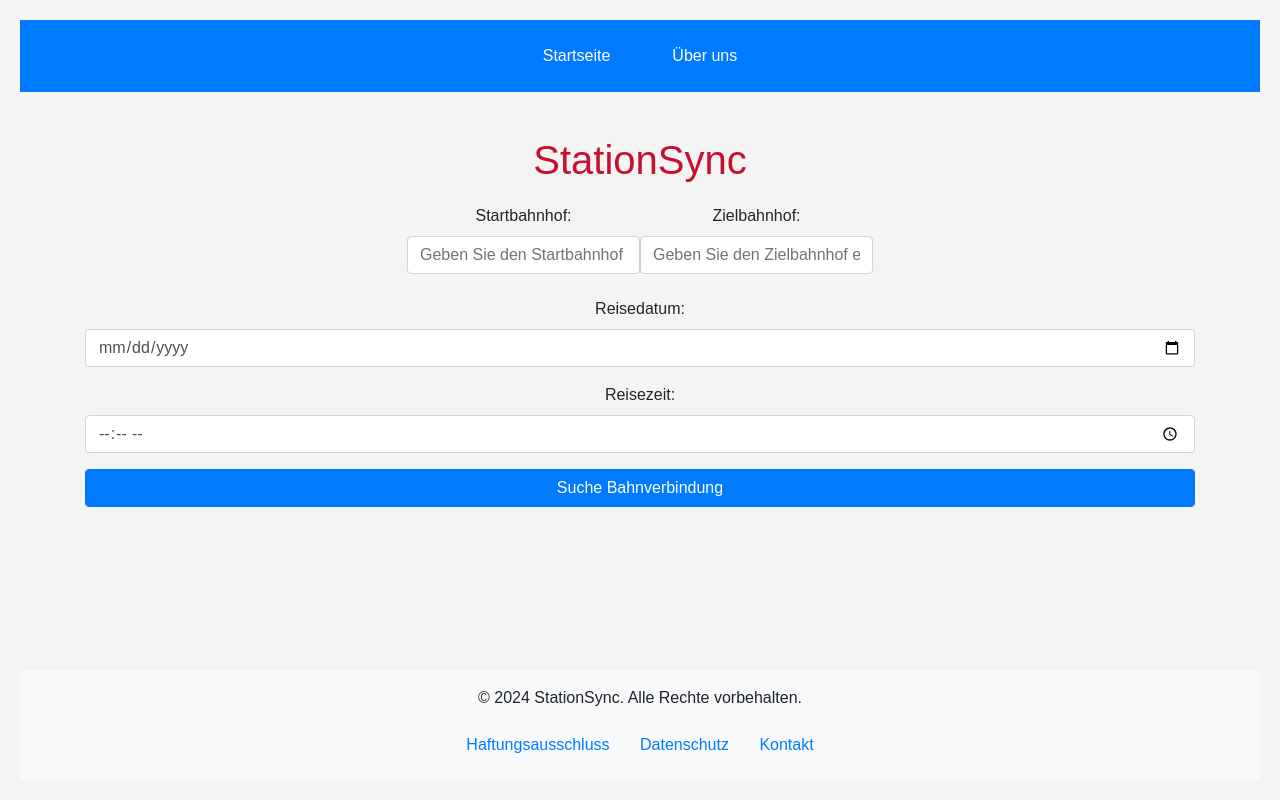
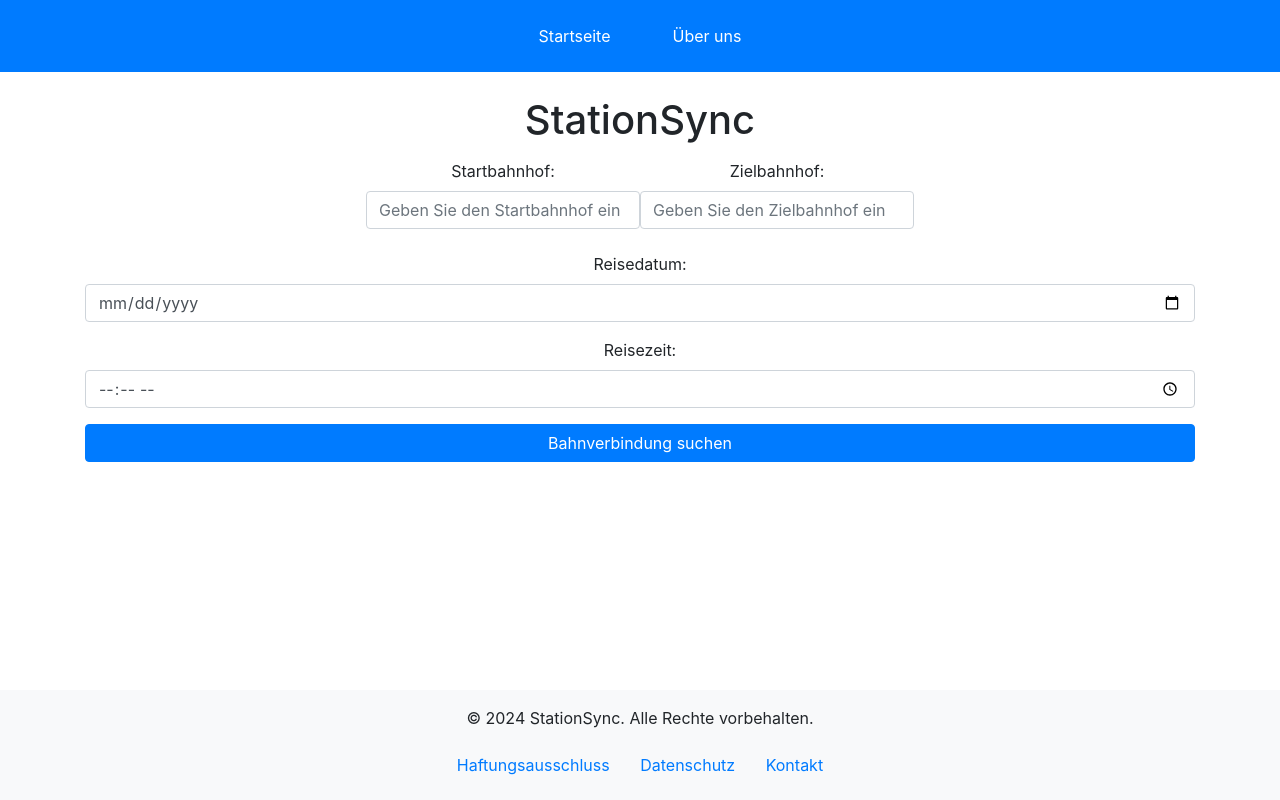
Before and after one commit to StationSync/StationSync, a PHP site: page / in a window 1280 px wide. Run offline with PHP 8.4, Linux system fonts and the light colour scheme.

Commit message:
Style changes

```diff
--- a/css_files/style.css
+++ b/css_files/style.css
@@ -1,17 +1,3 @@
-body {
-    font-family: Arial, sans-serif;
-    text-align: center; /* Zentriert den Text */
-    margin: 0;
-    padding: 20px;
-    background-color: #f4f4f4; /* Heller Hintergrund für bessere Lesbarkeit */
-}
-
-header {
-    background-color: #c8102e; /* Rot für die Deutsche Bahn */
-    padding: 10px 0;
-    color: white; /* Weißer Text auf rotem Hintergrund */
-}
-
 nav ul {
     list-style-type: none;
     padding: 0;
@@ -25,11 +11,6 @@ nav ul li {
 nav ul li a {
     color: white; /* Weißer Text für Links */
     text-decoration: none;
-}
-
-h1 {
-    margin: 20px 0; /* Abstand oben und unten */
-    color: #c8102e; /* Rot für die Überschrift */
 }
 
 .input-container {
--- a/index.html
+++ b/index.html
@@ -1,5 +1,6 @@
 <!DOCTYPE html>
 <html lang="en">
+
 <head>
     <meta charset="UTF-8">
     <meta name="viewport" content="width=device-width, initial-scale=1.0">
@@ -9,6 +10,7 @@
     <script src="https://code.jquery.com/jquery-3.6.0.min.js"></script>
     <link rel="stylesheet" href="css_files/style.css">
 </head>
+
 <body>
     <header class="bg-primary text-white p-3">
         <nav>
@@ -24,11 +26,13 @@
         <div class="input-container mb-2 text-center d-flex justify-content-center">
             <div class="mb-2">
                 <label for="start">Startbahnhof:</label>
-                <input type="text" id="start" name="start" class="form-control" placeholder="Geben Sie den Startbahnhof ein" required>
+                <input type="text" id="start" name="start" class="form-control"
+                    placeholder="Geben Sie den Startbahnhof ein" required>
             </div>
             <div class="mb-2">
                 <label for="ziel">Zielbahnhof:</label>
-                <input type="text" id="ziel" name="ziel" class="form-control" placeholder="Geben Sie den Zielbahnhof ein" required>
+                <input type="text" id="ziel" name="ziel" class="form-control"
+                    placeholder="Geben Sie den Zielbahnhof ein" required>
             </div>
         </div>
         <div class="input-container mb-3 text-center">
@@ -39,7 +43,7 @@
             <label for="uhrzeit">Reisezeit:</label>
             <input type="time" id="uhrzeit" name="uhrzeit" class="form-control" required>
         </div>
-        <button class="btn btn-primary btn-block">Suche Bahnverbindung</button>
+        <button class="btn btn-primary btn-block">Bahnverbindung suchen</button>
     </div>
     <footer class="bg-light text-center p-3">
         <p>&copy; 2024 StationSync. Alle Rechte vorbehalten.</p>
@@ -54,7 +58,8 @@
         </button>
     </footer>
 
-    <div class="modal fade" id="kontakt-modal" tabindex="-1" role="dialog" aria-labelledby="kontakt-modal-label" aria-hidden="true">
+    <div class="modal fade" id="kontakt-modal" tabindex="-1" role="dialog" aria-labelledby="kontakt-modal-label"
+        aria-hidden="true">
         <div class="modal-dialog" role="document">
             <div class="modal-content">
                 <div class="modal-header">
@@ -75,7 +80,8 @@
             </div>
         </div>
     </div>
-    <div class="modal fade" id="haftungsausschluss-modal" tabindex="-1" role="dialog" aria-labelledby="haftungsausschluss-modal-label" aria-hidden="true">
+    <div class="modal fade" id="haftungsausschluss-modal" tabindex="-1" role="dialog"
+        aria-labelledby="haftungsausschluss-modal-label" aria-hidden="true">
         <div class="modal-dialog" role="document">
             <div class="modal-content">
                 <div class="modal-header">
@@ -86,9 +92,12 @@
                 </div>
                 <div class="modal-body">
                     <p>
-                        Die auf dieser Website bereitgestellten Informationen und Dienstleistungen werden ohne Gewährleistung für Richtigkeit, Vollständigkeit oder Aktualität bereitgestellt.
-                        Wir übernehmen keine Haftung für Verzögerungen oder Ausfälle von Bahnverbindungen, die aufgrund von Umständen außerhalb unserer Kontrolle entstehen.
-                        Bitte beachten Sie, dass die Ankunfts- und Abfahrtszeiten von Zügen je nach Verkehrslage variieren können.
+                        Die auf dieser Website bereitgestellten Informationen und Dienstleistungen werden ohne
+                        Gewährleistung für Richtigkeit, Vollständigkeit oder Aktualität bereitgestellt.
+                        Wir übernehmen keine Haftung für Verzögerungen oder Ausfälle von Bahnverbindungen, die aufgrund
+                        von Umständen außerhalb unserer Kontrolle entstehen.
+                        Bitte beachten Sie, dass die Ankunfts- und Abfahrtszeiten von Zügen je nach Verkehrslage
+                        variieren können.
                     </p>
                 </div>
                 <div class="modal-footer">
@@ -97,7 +106,8 @@
             </div>
         </div>
     </div>
-    <div class="modal fade" id="datenschutz-modal" tabindex="-1" role="dialog" aria-labelledby="datenschutz-modal-label" aria-hidden="true">
+    <div class="modal fade" id="datenschutz-modal" tabindex="-1" role="dialog" aria-labelledby="datenschutz-modal-label"
+        aria-hidden="true">
         <div class="modal-dialog" role="document">
             <div class="modal-content">
                 <div class="modal-header">
@@ -109,7 +119,8 @@
                 <div class="modal-body">
                     <p>
                         Wir nehmen den Schutz Ihrer persönlichen Daten ernst. Bitte lesen Sie unsere
-                        <a href="pages/datenschutz.html">Datenschutzerklärung</a>, um mehr über die Verarbeitung und den Schutz Ihrer Daten zu erfahren.
+                        <a href="pages/datenschutz.html">Datenschutzerklärung</a>, um mehr über die Verarbeitung und den
+                        Schutz Ihrer Daten zu erfahren.
                     </p>
                 </div>
                 <div class="modal-footer">
@@ -122,4 +133,5 @@
     <script src="https://cdn.jsdelivr.net/npm/@popperjs/core@2.9.2/dist/umd/popper.min.js"></script>
     <script src="https://stackpath.bootstrapcdn.com/bootstrap/4.5.2/js/bootstrap.min.js"></script>
 </body>
+
 </html>
--- a/pages/about.html
+++ b/pages/about.html
@@ -1,5 +1,6 @@
 <!DOCTYPE html>
 <html lang="en">
+
 <head>
     <meta charset="UTF-8">
     <meta name="viewport" content="width=device-width, initial-scale=1.0">
@@ -11,6 +12,7 @@
     <style>
     </style>
 </head>
+
 <body>
     <header class="bg-primary text-white p-3">
         <nav>
@@ -24,4 +26,5 @@
     <script src="https://cdn.jsdelivr.net/npm/@popperjs/core@2.9.2/dist/umd/popper.min.js"></script>
     <script src="https://stackpath.bootstrapcdn.com/bootstrap/4.5.2/js/bootstrap.min.js"></script>
 </body>
+
 </html>
--- a/pages/contact.html
+++ b/pages/contact.html
@@ -1,5 +1,6 @@
 <!DOCTYPE html>
 <html lang="en">
+
 <head>
     <meta charset="UTF-8">
     <meta name="viewport" content="width=device-width, initial-scale=1.0">
@@ -11,6 +12,7 @@
     <style>
     </style>
 </head>
+
 <body>
     <header class="bg-primary text-white p-3">
         <nav>
@@ -24,4 +26,5 @@
     <script src="https://cdn.jsdelivr.net/npm/@popperjs/core@2.9.2/dist/umd/popper.min.js"></script>
     <script src="https://stackpath.bootstrapcdn.com/bootstrap/4.5.2/js/bootstrap.min.js"></script>
 </body>
+
 </html>
--- a/pages/datenschutz.html
+++ b/pages/datenschutz.html
@@ -1,5 +1,6 @@
 <!DOCTYPE html>
 <html lang="en">
+
 <head>
     <meta charset="UTF-8">
     <meta name="viewport" content="width=device-width, initial-scale=1.0">
@@ -11,6 +12,7 @@
     <style>
     </style>
 </head>
+
 <body>
     <header class="bg-primary text-white p-3">
         <nav>
@@ -24,4 +26,5 @@
     <script src="https://cdn.jsdelivr.net/npm/@popperjs/core@2.9.2/dist/umd/popper.min.js"></script>
     <script src="https://stackpath.bootstrapcdn.com/bootstrap/4.5.2/js/bootstrap.min.js"></script>
 </body>
+
 </html>
```
Lines whose indentation alone changed are shown as unchanged.
